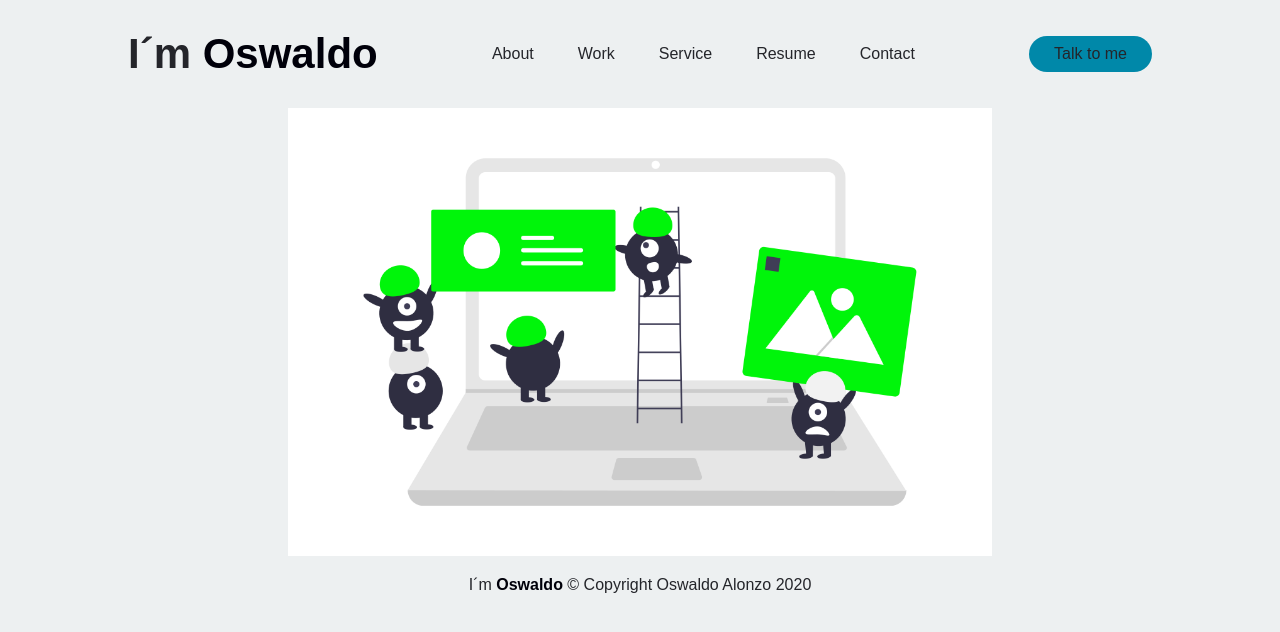
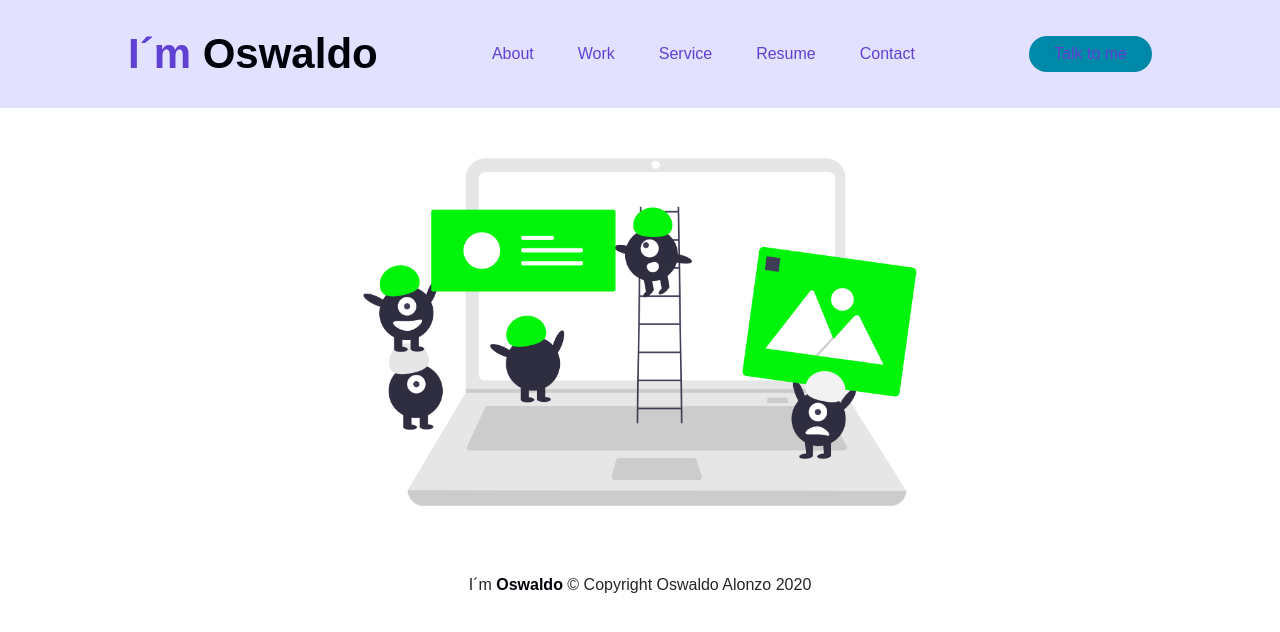
Before and after one commit to Valitogt79/Valitogt79.github.io, a plain HTML site: page index.html in a window 1280 px wide. Drawn offline with Linux system fonts and the light colour scheme; a web font is replaced by a local one.

Commit message:
Update style.css

```diff
--- a/styles/style.css
+++ b/styles/style.css
@@ -3,22 +3,23 @@
 * {
     box-sizing: border-box;
     margin: 0;
-    padding: 0;
-    background: #edf0f1;
+padding: 0;
 }
 
 li, a, button {
     font-family: "Monterrat", sans-serif;
     font-weight: 500;
     font-size: 16px;
-    color: #24252a;
+    color: #6141d3;
     text-decoration: none;
 }
+
+
 
 h1 {
     font-family: "Monterrat", sans-serif;
     font-size: 42px;
-    color: #24252a;
+    color: #6141d3;
     cursor: pointer;
 }
 
@@ -33,6 +34,7 @@ header {
     justify-content:  space-between;
     align-items: center;
     padding: 30px 10%;
+    background: #e2e1ff;
 
 }
 
@@ -63,6 +65,11 @@ button {
 
 }
 
+button a {
+    color: #e2e1ff;
+    text-decoration: none;
+}
+
 button:hover{
     background-color: rgba(0,136,169,0.8);
 }
@@ -81,6 +88,7 @@ footer {
     display: flex;
     justify-content: center;
     align-items: center;
+
 }
 
 footer h3 {
```
